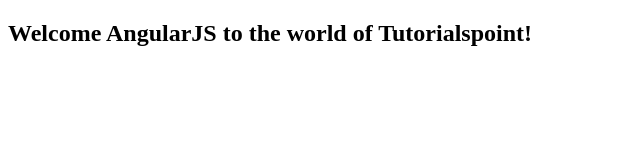
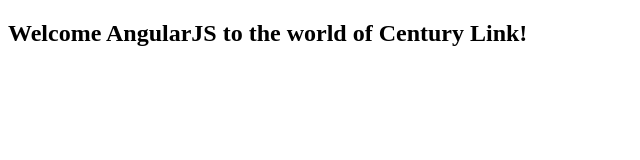
Before and after one commit to pavan4950/AngualrjsExample, a plain HTML site: page AngularJsExample/WebContent/index.html in a window 1280 px wide. Shown: the full height of the page, 0-640 px from the left. Drawn offline with nearby package versions, Linux system fonts and the light colour scheme.

Commit message:
Angular Js application commits

```diff
--- a/AngularJsExample/WebContent/index.html
+++ b/AngularJsExample/WebContent/index.html
@@ -8,7 +8,7 @@
    <body ng-app = "myapp">
 
       <div ng-controller = "HelloController" >
-         <h2>Welcome {{helloTo.title}} to the world of Tutorialspoint!</h2>
+         <h2>Welcome {{helloTo.title}} to the world of Century Link!</h2>
       </div>
 
       <script>
```
